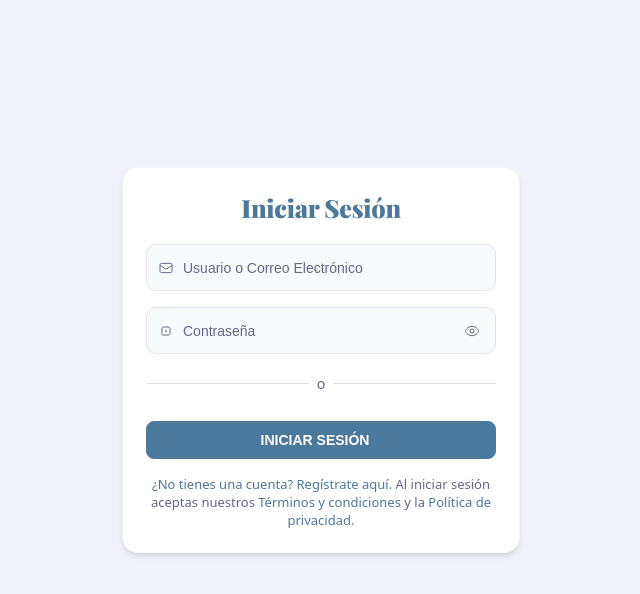
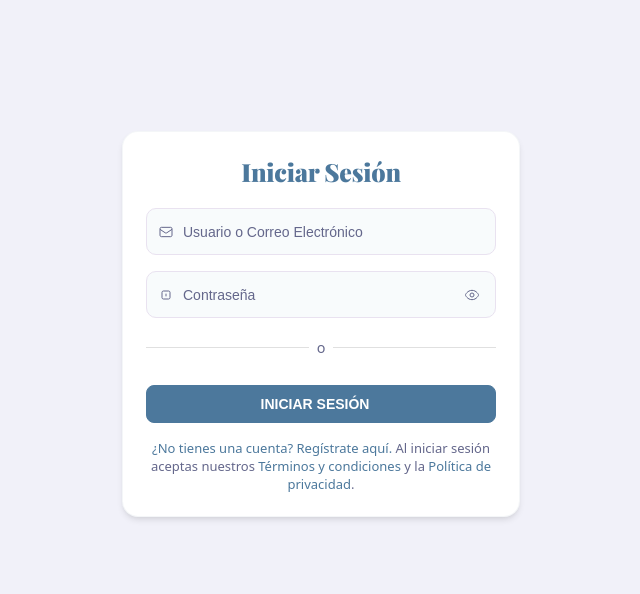
Before and after one commit to yoonsugssa/Google-login, a website: page public/login.html in a window 1280 px wide. Shown: the whole page, without its empty margins (319-959 px from the left). Drawn offline with nearby package versions, Linux system fonts and the light colour scheme; a web font is replaced by a local one.

Commit message:
Cambio en el tamaño de la pantalla.

```diff
--- a/public/styles.css
+++ b/public/styles.css
@@ -6,8 +6,8 @@ html {
 }
 
 body {
-    height: 100%;
-    min-height: 100%;
+    height: 90%;
+    min-height: 90%;
     overflow: hidden;
     display: flex;
     justify-content: center;
```
